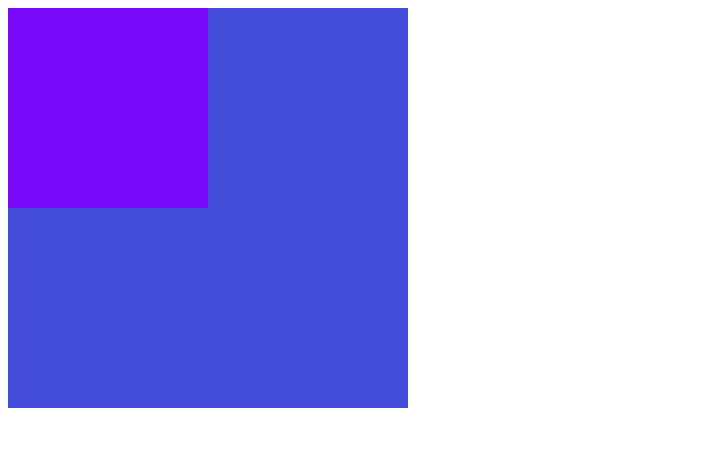
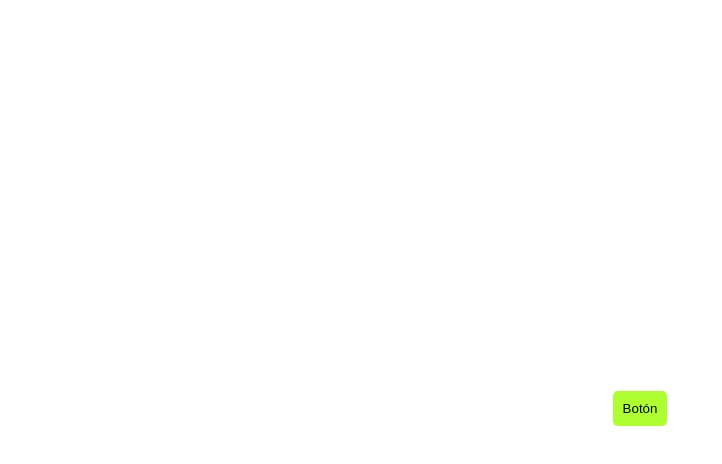
Before and after one commit to y0j4/OpenBootcamp, a plain HTML site: page 09_Animaciones/index.html in a window 1280 px wide. Shown: the whole page, without its empty margins (0-722 px from the left). Drawn offline with Linux system fonts and the light colour scheme.

Commit message:
Subiendo ejercicios del tema de animaciones

```diff
--- a/09_Animaciones/index.html
+++ b/09_Animaciones/index.html
@@ -8,8 +8,11 @@
     <title>Animaciones</title>
 </head>
 <body>
+    <!-- Este es un ejercicio propuesto en la clase 1 de animaciones
     <div class="padre">
         <div class="hijo"></div>
-    </div>
+    </div>-->
+
+    <button class="btn-modern"> Botón </button>
 </body>
 </html>
--- a/09_Animaciones/styles.css
+++ b/09_Animaciones/styles.css
@@ -1,5 +1,5 @@
 /* Ejercicio propuesto:
-Cada vez que se haga hover el cuadrado hijo debe pasar por las posiciones (0,0), (1,0), (1,1), (0,1) y vuelta al incio*/
+Cada vez que se haga hover el cuadrado hijo debe pasar por las posiciones (0,0), (1,0), (1,1), (0,1) y vuelta al incio
 .padre{
     width: 400px;
     height: 400px;
@@ -41,4 +41,26 @@ Cada vez que se haga hover el cuadrado hijo debe pasar por las posiciones (0,0),
         transform: translateX(0%) translateY(0%);
     }
 
+}*/
+
+body{
+    display: flex;
+    justify-content: center;
+    align-items: center;
+    min-height: 100vh;
 }
+.btn-modern{
+    background-color: greenyellow;
+    border: none;
+    border-radius: 5px;
+    padding: 10px 10px;
+    cursor: pointer;
+    transition: all 0.4s;
+}
+
+.btn-modern:hover{
+    transform: translateY(-5px);
+    background-color: rgb(128, 211, 4);
+    color: green;
+    border-bottom: 3px solid rgb(99, 163, 4);
+}
```
